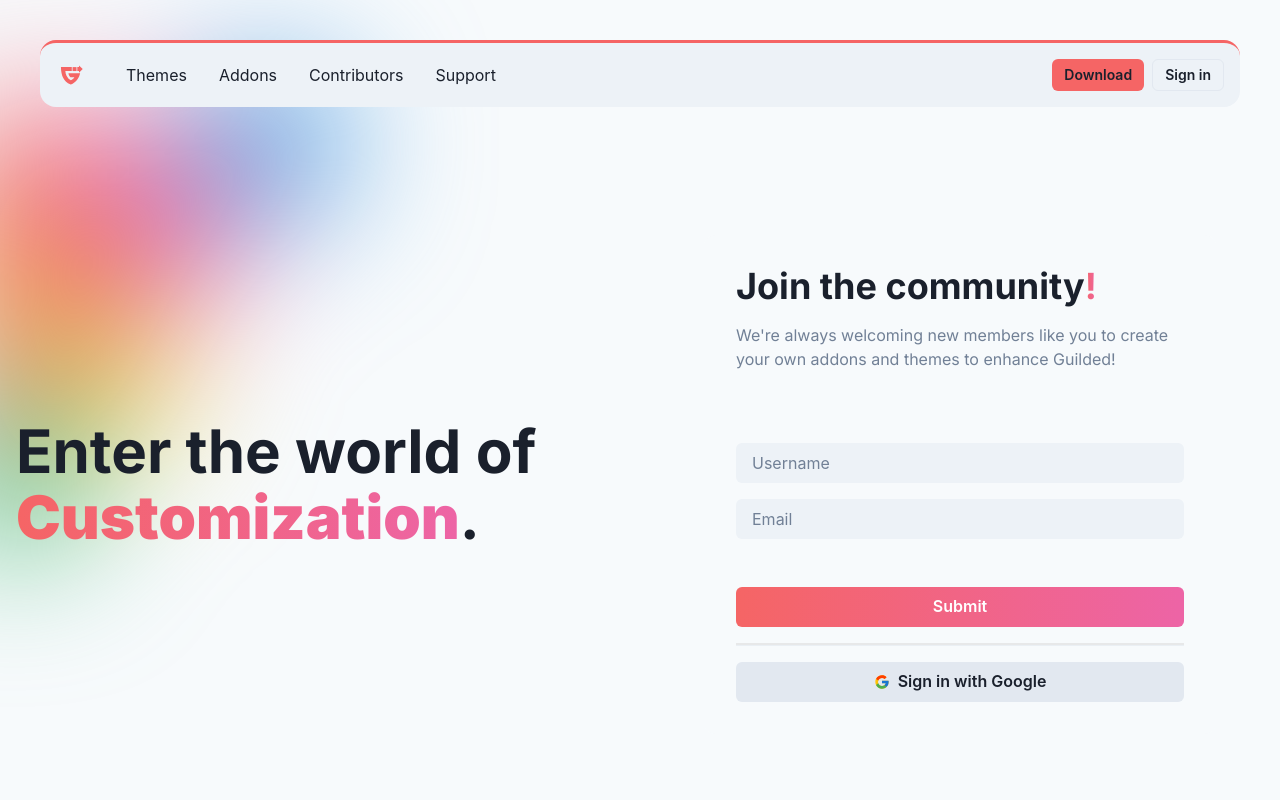
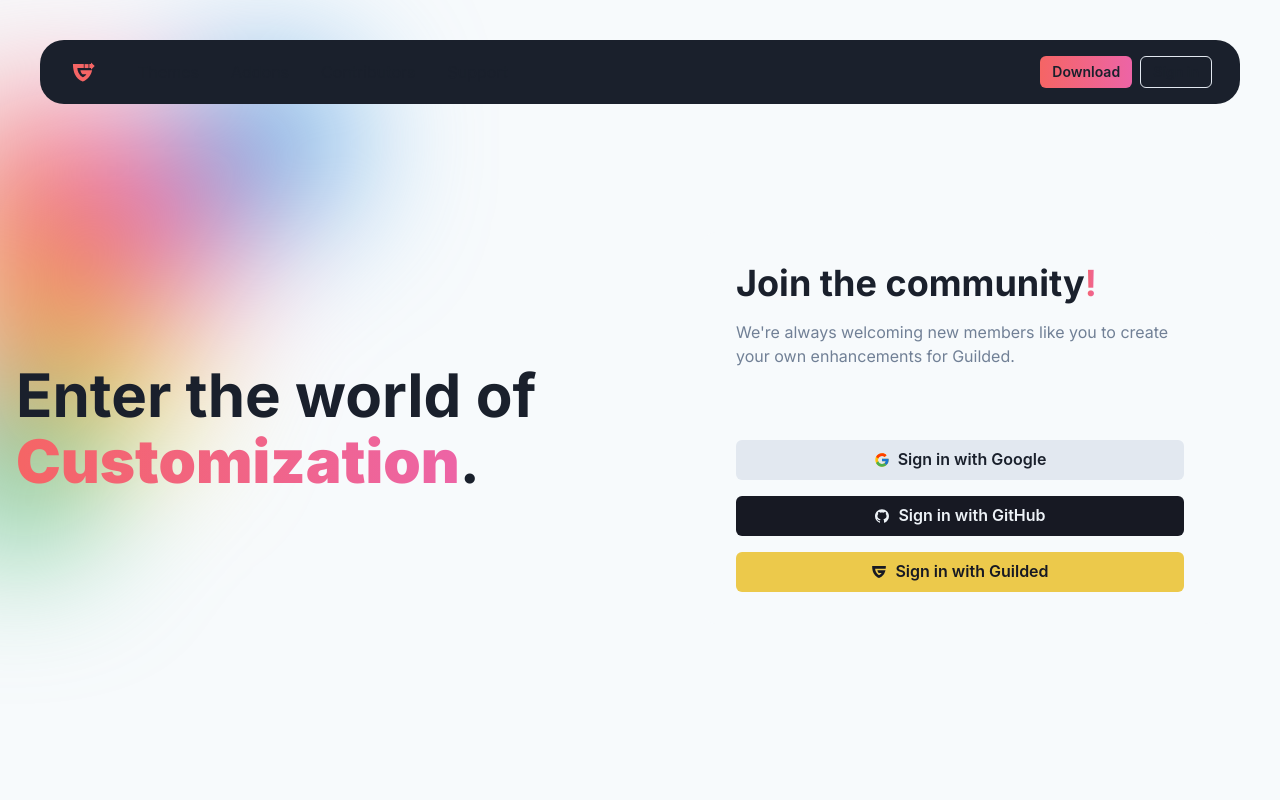
Before and after one commit to ReGuilded/ReGuilded-Website, a Next.js app: page /login in a window 1280 px wide. Shown: the top 800 px of the page. Built offline with nearby package versions, Linux system fonts and the light colour scheme.

Commit message:
wip: login UI, switched to oauth

```diff
--- a/components/Login.tsx
+++ /dev/null
@@ -1,185 +0,0 @@
-import {
-  Box,
-  Flex,
-  Stack,
-  Heading,
-  Text,
-  Container,
-  Input,
-  Button,
-  SimpleGrid,
-  Avatar,
-  AvatarGroup,
-  useBreakpointValue,
-  IconProps,
-  Icon,
-  Divider,
-} from "@chakra-ui/react";
-import { FcGoogle } from "react-icons/fc";
-
-const avatars = [
-  {
-    name: "Ryan Florence",
-    url: "https://bit.ly/ryan-florence",
-  },
-  {
-    name: "Segun Adebayo",
-    url: "https://bit.ly/sage-adebayo",
-  },
-  {
-    name: "Kent Dodds",
-    url: "https://bit.ly/kent-c-dodds",
-  },
-  {
-    name: "Prosper Otemuyiwa",
-    url: "https://bit.ly/prosper-baba",
-  },
-  {
-    name: "Christian Nwamba",
-    url: "https://bit.ly/code-beast",
-  },
-];
-
-export default function JoinOurTeam() {
-  return (
-    <>
-      <Box position={"relative"}>
-        <Container
-          as={SimpleGrid}
-          maxW={"7xl"}
-          columns={{ base: 1, md: 2 }}
-          spacing={{ base: 10, lg: 32 }}
-          py={{ base: 10, sm: 20, lg: 32 }}
-        >
-          <Stack display="flex" justifyContent="center" alignItems="center">
-            <Heading
-              lineHeight={1.1}
-              fontSize={{ base: "3xl", sm: "4xl", md: "5xl", lg: "6xl" }}
-              fontFamily="Inter"
-            >
-              Enter the world of{" "}
-              <Text
-                as={"span"}
-                fontWeight="black"
-                bgGradient="linear(to-r, red.400,pink.400)"
-                bgClip="text"
-              >
-                Customization
-              </Text>
-              .
-            </Heading>
-          </Stack>
-          <Stack
-            bg={"gray.50"}
-            rounded={"xl"}
-            p={{ base: 4, sm: 6, md: 8 }}
-            spacing={{ base: 8 }}
-            maxW={{ lg: "lg" }}
-          >
-            <Stack spacing={4}>
-              <Heading
-                color={"gray.800"}
-                lineHeight={1.1}
-                fontFamily="Inter"
-                fontSize={{ base: "2xl", sm: "3xl", md: "4xl" }}
-              >
-                Join the community
-                <Text
-                  as={"span"}
-                  bgGradient="linear(to-r, red.400,pink.400)"
-                  bgClip="text"
-                >
-                  !
-                </Text>
-              </Heading>
-              <Text
-                color={"gray.500"}
-                fontFamily="Inter"
-                fontSize={{ base: "sm", sm: "md" }}
-              >
-                We&apos;re always welcoming new members like you to create your
-                own addons and themes to enhance Guilded!
-              </Text>
-            </Stack>
-            <Box as={"form"} mt={10}>
-              <Stack spacing={4}>
-                <Input
-                  placeholder="Username"
-                  bg={"gray.100"}
-                  border={0}
-                  color={"gray.500"}
-                  _placeholder={{
-                    color: "gray.500",
-                  }}
-                />
-                <Input
-                  placeholder="Email"
-                  bg={"gray.100"}
-                  border={0}
-                  color={"gray.500"}
-                  _placeholder={{
-                    color: "gray.500",
-                  }}
-                />
-                <Button
-                  fontFamily={"heading"}
-                  mt={8}
-                  w={"full"}
-                  bgGradient="linear(to-r, red.400,pink.400)"
-                  color={"white"}
-                  _hover={{
-                    bgGradient: "linear(to-r, red.400,pink.400)",
-                    boxShadow: "xl",
-                  }}
-                >
-                  Submit
-                </Button>
-                <Divider borderTop="2px solid #ddd" />
-
-                <Button
-                  leftIcon={<FcGoogle />}
-                  fontFamily={"heading"}
-                  bg={"gray.200"}
-                  color={"gray.800"}
-                >
-                  Sign in with Google
-                </Button>
-              </Stack>
-            </Box>
-            form
-          </Stack>
-        </Container>
-
-        <Blur
-          position={"absolute"}
-          top={-10}
-          zIndex="-1"
-          left={-10}
-          style={{ filter: "blur(70px)" }}
-        />
-      </Box>
-    </>
-  );
-}
-
-export const Blur = (props: IconProps) => {
-  return (
-    <Icon
-      width={useBreakpointValue({ base: "100%", md: "40vw", lg: "30vw" })}
-      zIndex={useBreakpointValue({ base: -1, md: -1, lg: 0 })}
-      height="560px"
-      viewBox="0 0 528 560"
-      fill="none"
-      xmlns="http://www.w3.org/2000/svg"
-      {...props}
-    >
-      <circle cx="71" cy="61" r="111" fill="#F56565" />
-      <circle cx="244" cy="106" r="139" fill="#ED64A6" />
-      <circle cy="291" r="139" fill="#ED64A6" />
-      <circle cx="80.5" cy="189.5" r="101.5" fill="#ED8936" />
-      <circle cx="196.5" cy="317.5" r="101.5" fill="#ECC94B" />
-      <circle cx="70.5" cy="458.5" r="101.5" fill="#48BB78" />
-      <circle cx="426.5" cy="-0.5" r="101.5" fill="#4299E1" />
-    </Icon>
-  );
-};
--- a/components/Nav.tsx
+++ b/components/Nav.tsx
@@ -15,6 +15,7 @@
   useDisclosure,
   useColorModeValue,
   Stack,
+  color,
 } from "@chakra-ui/react";
 import { HamburgerIcon, CloseIcon } from "@chakra-ui/icons";
 import Image from "next/image";
@@ -45,9 +46,9 @@
     px={2}
     py={1}
     rounded={"md"}
+    textUnderlineOffset="4px"
     _hover={{
-      textDecoration: "none",
-      bg: useColorModeValue("gray.200", "gray.700"),
+      textDecoration: "underline",
     }}
     href={href}
   >
@@ -61,13 +62,11 @@
   return (
     <>
       <Box
-        bg={useColorModeValue("gray.100", "gray.900")}
+        bg={"gray.800"}
         mx={{ base: 0, lg: 10 }}
         mt={{ base: 0, lg: 10 }}
-        borderRadius="2xl"
-        borderTop="3px solid"
-        borderTopColor="red.400"
-        px={4}
+        rounded={{ base: "0", lg: "3xl" }}
+        px={7}
       >
         <Flex h={16} alignItems={"center"} justifyContent={"space-between"}>
           <IconButton
@@ -102,9 +101,13 @@
           </HStack>
           <Flex alignItems={"center"} gap={2}>
             <Button
-              bg="red.400"
+              bgGradient="linear(to-r, red.400, pink.400)"
               size="sm"
-              _hover={{ bg: "red.500", transform: "translateY(-2px)" }}
+              _hover={{
+                bg: "red.500",
+                transform: "translateY(-2px)",
+                bgGradient: "linear(to-r, red.500, pink.500)",
+              }}
             >
               Download
             </Button>
--- a/pages/login.tsx
+++ b/pages/login.tsx
@@ -1,10 +1,173 @@
-import { Button } from "@chakra-ui/react";
-import LoginForm from "../components/Login";
+import {
+  Box,
+  Flex,
+  Stack,
+  Heading,
+  Text,
+  Container,
+  Input,
+  Button,
+  SimpleGrid,
+  Avatar,
+  AvatarGroup,
+  useBreakpointValue,
+  IconProps,
+  Icon,
+  Divider,
+} from "@chakra-ui/react";
+import { FcGoogle } from "react-icons/fc";
+import { AiFillGithub } from "react-icons/ai";
+import { FaGuilded } from "react-icons/fa";
 
-export default function Login() {
+const avatars = [
+  {
+    name: "Ryan Florence",
+    url: "https://bit.ly/ryan-florence",
+  },
+  {
+    name: "Segun Adebayo",
+    url: "https://bit.ly/sage-adebayo",
+  },
+  {
+    name: "Kent Dodds",
+    url: "https://bit.ly/kent-c-dodds",
+  },
+  {
+    name: "Prosper Otemuyiwa",
+    url: "https://bit.ly/prosper-baba",
+  },
+  {
+    name: "Christian Nwamba",
+    url: "https://bit.ly/code-beast",
+  },
+];
+
+export default function JoinOurTeam() {
   return (
     <>
-      <LoginForm />
+      <Box position={"relative"}>
+        <Container
+          as={SimpleGrid}
+          maxW={"7xl"}
+          columns={{ base: 1, md: 2 }}
+          spacing={{ base: 10, lg: 32 }}
+          py={{ base: 10, sm: 20, lg: 32 }}
+        >
+          <Stack display="flex" justifyContent="center" alignItems="center">
+            <Heading
+              lineHeight={1.1}
+              fontSize={{ base: "3xl", sm: "4xl", md: "5xl", lg: "6xl" }}
+              fontFamily="Inter"
+            >
+              Enter the world of{" "}
+              <Text
+                as={"span"}
+                fontWeight="black"
+                bgGradient="linear(to-r, red.400,pink.400)"
+                bgClip="text"
+              >
+                Customization
+              </Text>
+              .
+            </Heading>
+          </Stack>
+          <Stack
+            bg={"gray.50"}
+            rounded={"xl"}
+            p={{ base: 4, sm: 6, md: 8 }}
+            spacing={{ base: 8 }}
+            maxW={{ lg: "lg" }}
+          >
+            <Stack spacing={4}>
+              <Heading
+                color={"gray.800"}
+                lineHeight={1.1}
+                fontFamily="Inter"
+                fontSize={{ base: "2xl", sm: "3xl", md: "4xl" }}
+              >
+                Join the community
+                <Text
+                  as={"span"}
+                  bgGradient="linear(to-r, red.400,pink.400)"
+                  bgClip="text"
+                >
+                  !
+                </Text>
+              </Heading>
+              <Text
+                color={"gray.500"}
+                fontFamily="Inter"
+                fontSize={{ base: "sm", sm: "md" }}
+              >
+                We&apos;re always welcoming new members like you to create your
+                own enhancements for Guilded.
+              </Text>
+            </Stack>
+            <Box as={"form"} mt={10}>
+              <Stack spacing={4}>
+                <Button
+                  leftIcon={<FcGoogle />}
+                  fontFamily={"heading"}
+                  bg={"gray.200"}
+                  color={"gray.800"}
+                  _hover={{ bg: "gray.100" }}
+                >
+                  Sign in with Google
+                </Button>
+                <Button
+                  leftIcon={<AiFillGithub />}
+                  fontFamily={"heading"}
+                  bg={"gray.900"}
+                  color={"gray.100"}
+                  _hover={{ bg: "gray.700" }}
+                >
+                  Sign in with GitHub
+                </Button>
+                <Button
+                  leftIcon={<FaGuilded />}
+                  fontFamily={"heading"}
+                  bg={"yellow.400"}
+                  color={"gray.900"}
+                  _hover={{ bg: "yellow.500" }}
+                >
+                  Sign in with Guilded
+                </Button>
+              </Stack>
+            </Box>
+            form
+          </Stack>
+        </Container>
+
+        <Blur
+          position={"absolute"}
+          top={-10}
+          zIndex="-1"
+          left={-10}
+          style={{ filter: "blur(70px)" }}
+        />
+      </Box>
     </>
   );
 }
+
+export const Blur = (props: IconProps) => {
+  return (
+    <Icon
+      width={useBreakpointValue({ base: "100%", md: "40vw", lg: "30vw" })}
+      zIndex={useBreakpointValue({ base: -1, md: -1, lg: 0 })}
+      height="560px"
+      viewBox="0 0 528 560"
+      fill="none"
+      xmlns="http://www.w3.org/2000/svg"
+      {...props}
+    >
+      <circle cx="71" cy="61" r="111" fill="#F56565" />
+      <circle cx="244" cy="106" r="139" fill="#ED64A6" />
+      <circle cy="291" r="139" fill="#ED64A6" />
+      <circle cx="80.5" cy="189.5" r="101.5" fill="#ED8936" />
+      <circle cx="196.5" cy="317.5" r="101.5" fill="#ECC94B" />
+      <circle cx="70.5" cy="458.5" r="101.5" fill="#48BB78" />
+      <circle cx="426.5" cy="-0.5" r="101.5" fill="#4299E1" />
+    </Icon>
+  );
+};
```
Also changed, not shown: components/Features.tsx (+10 -2 lines), components/Hero.tsx (+7 -2 lines).
